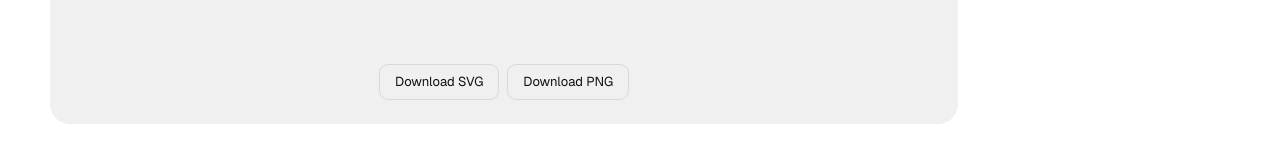
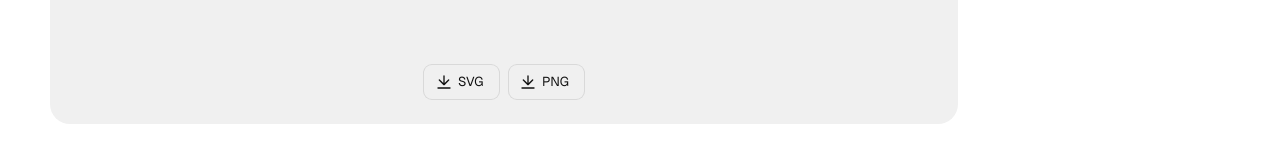
Before and after one commit to mishanaer/qr, a Next.js app: page /ui/qr in a window 1280 px wide. Shown: the part 438-592 px from the top of the page. Built offline with nearby package versions, Linux system fonts and the light colour scheme.

Commit message:
Use Deslop download icons in a single row

```diff
--- a/src/app/ui/qr/playground.tsx
+++ b/src/app/ui/qr/playground.tsx
@@ -6,6 +6,7 @@ import { QrCode } from "@/components/qr-code";
 import { downloadQr } from "@/components/family-qr/download";
 import { Button } from "@/components/showcase-controls/components/ui/button";
 import { Input } from "@/components/showcase-controls/components/ui/input";
+import { DownloadIcon } from "@/components/showcase-controls/download-icon";
 import { ShowcasePlayground } from "@/components/showcase-controls/playground";
 import { copyToClipboard } from "@/lib/clipboard";
 
@@ -95,12 +96,12 @@ export function QrPlayground() {
       }
       previewActions={
         <div className="grid justify-items-center gap-2">
-          <div className="flex flex-wrap justify-center gap-2" role="group" aria-label="Download QR code">
-            <Button variant="tertiary" disabled={!canDownload} onClick={() => void saveQr("svg")}>
-              Download SVG
+          <div className="grid grid-cols-2 gap-2" role="group" aria-label="Download QR code">
+            <Button variant="tertiary" leadingIcon={DownloadIcon} aria-label="Download SVG" disabled={!canDownload} onClick={() => void saveQr("svg")}>
+              SVG
             </Button>
-            <Button variant="tertiary" disabled={!canDownload} onClick={() => void saveQr("png")}>
-              Download PNG
+            <Button variant="tertiary" leadingIcon={DownloadIcon} aria-label="Download PNG" disabled={!canDownload} onClick={() => void saveQr("png")}>
+              PNG
             </Button>
           </div>
           {downloadError && <p className="text-xs" role="status">{downloadError}</p>}
--- /dev/null
+++ b/src/components/showcase-controls/download-icon.tsx
@@ -0,0 +1,9 @@
+import type { IconComponentProps } from "./lib/icon-types";
+
+export function DownloadIcon({ size = 16, className }: IconComponentProps) {
+  return (
+    <svg aria-hidden="true" className={className} width={size} height={size} viewBox="0 0 24 24">
+      <path fill="currentColor" d="M21 20a1 1 0 1 1 0 2H3a1 1 0 1 1 0-2zM12 2a1 1 0 0 1 1 1v10.586l5.293-5.293a1 1 0 1 1 1.414 1.414l-7 7a1 1 0 0 1-1.414 0l-7-7a1 1 0 1 1 1.414-1.414L11 13.586V3a1 1 0 0 1 1-1" />
+    </svg>
+  );
+}
```
Also changed, not shown: src/components/showcase-controls/SOURCES.md (+2 -0 lines).
